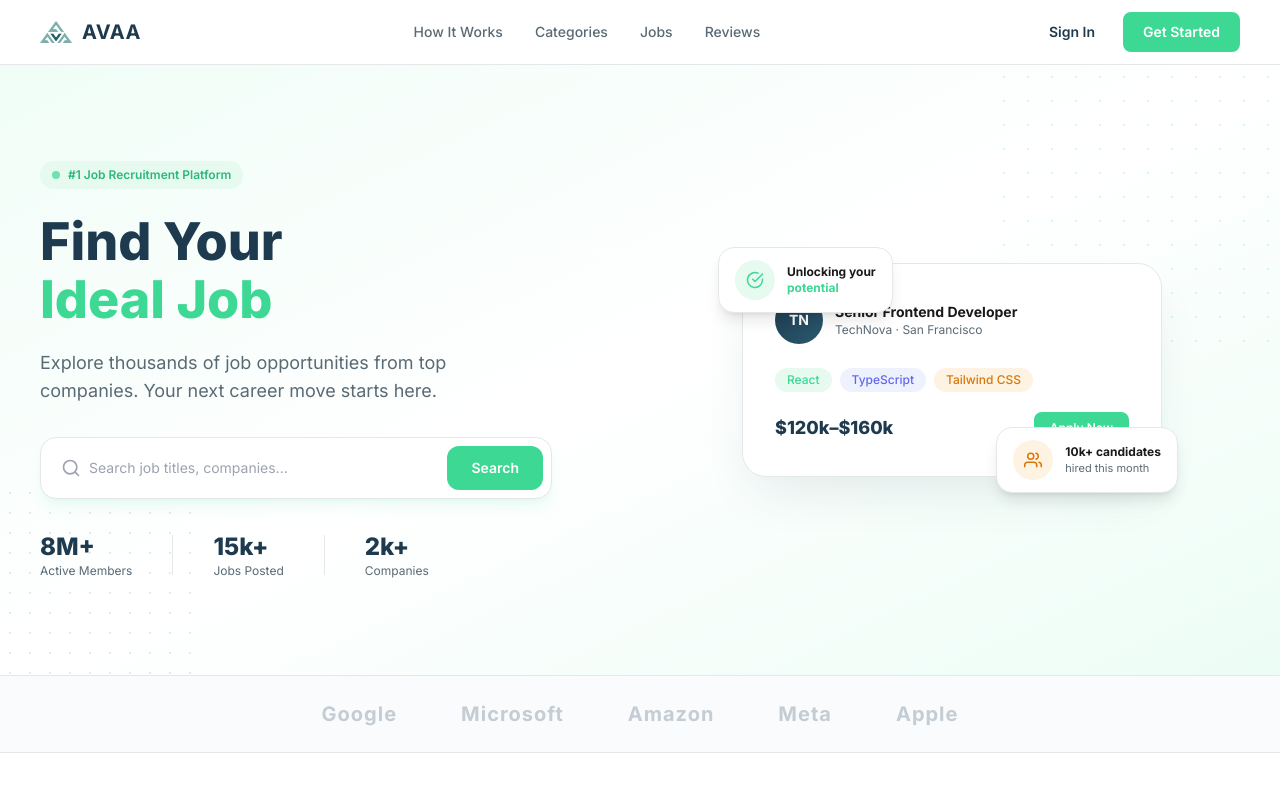
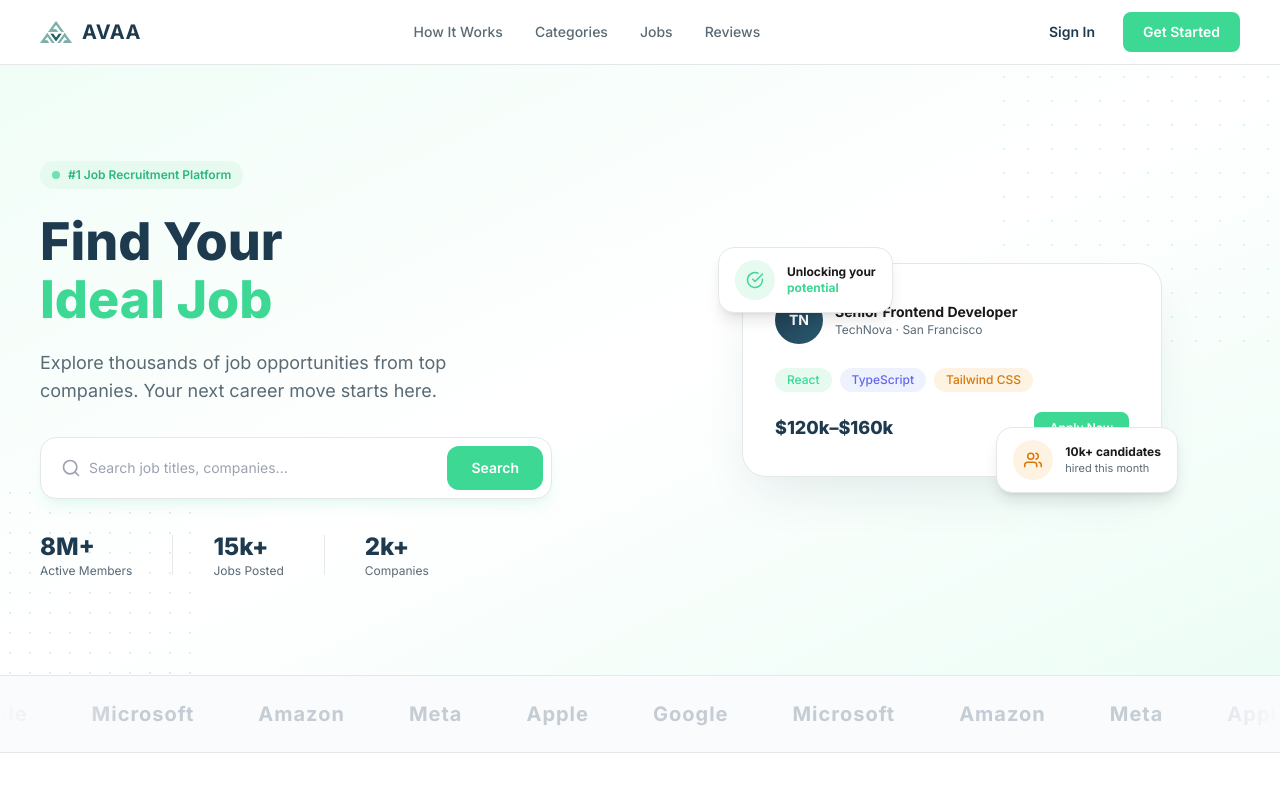
Before and after one commit to 1L-401/avaa-rms, a Next.js app in the folder frontend/: page /user/landing in a window 1280 px wide. Shown: the top 800 px of the page. Built offline with nearby package versions, Linux system fonts and the light colour scheme.

Commit message:
feat: animations marquee landpage

```diff
--- a/frontend/app/user/landing/page.tsx
+++ b/frontend/app/user/landing/page.tsx
@@ -210,13 +210,15 @@ export default function LandingPage() {
             {/* ═══════════════════════════════════
                 PARTNER LOGOS
                ═══════════════════════════════════ */}
-            <section className="border-y border-[#e5e7eb] bg-[#fafbfc]">
-                <div className="max-w-[1280px] mx-auto px-6 lg:px-10 py-6 flex items-center justify-center gap-10 md:gap-16 flex-wrap">
-                    {PARTNER_LOGOS.map((name) => (
-                        <span key={name} className="text-lg md:text-xl font-bold text-[#c4ccd4] tracking-wider select-none">
-                            {name}
-                        </span>
-                    ))}
+            <section className="border-y border-[#e5e7eb] bg-[#fafbfc] overflow-hidden">
+                <div className="relative py-6" style={{ maskImage: 'linear-gradient(to right, transparent, black 10%, black 90%, transparent)', WebkitMaskImage: 'linear-gradient(to right, transparent, black 10%, black 90%, transparent)' }}>
+                    <div className="flex gap-16 animate-[marquee_12s_linear_infinite] hover:[animation-play-state:paused] w-max">
+                        {[...PARTNER_LOGOS, ...PARTNER_LOGOS, ...PARTNER_LOGOS, ...PARTNER_LOGOS].map((name, i) => (
+                            <span key={`${name}-${i}`} className="text-lg md:text-xl font-bold text-[#c4ccd4] tracking-wider select-none whitespace-nowrap">
+                                {name}
+                            </span>
+                        ))}
+                    </div>
                 </div>
             </section>
 
@@ -524,6 +526,10 @@ export default function LandingPage() {
                     0%, 100% { transform: translateY(0); }
                     50% { transform: translateY(-8px); }
                 }
+                @keyframes marquee {
+                    0% { transform: translateX(0); }
+                    100% { transform: translateX(-50%); }
+                }
             `}</style>
         </div>
     );
```
